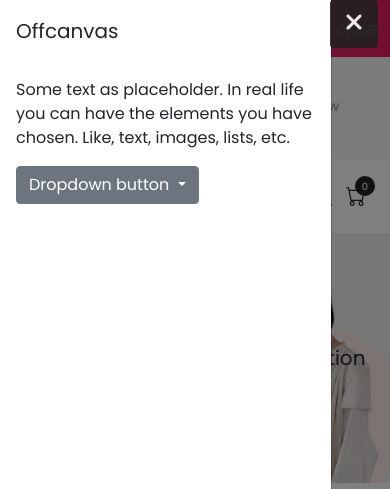
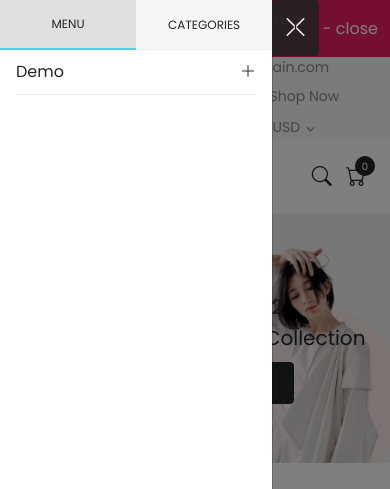
Before and after one commit to mihq2011/bootstrap-5-template, a plain HTML site: page index.html in a window 390 px wide. Both pictures are taken after a click on the button 81 px from the left and 196 px from the top of the page. Shown: the top 489 px of the page. Drawn offline with nearby package versions, Linux system fonts and the light colour scheme.

Commit message:
nested menu update

```diff
--- a/css/reset.css
+++ b/css/reset.css
@@ -63,3 +63,7 @@ a {
 	text-decoration: none !important;
 	color: inherit !important;
 }
+
+ul {
+	padding-left: 0 !important;
+}
--- a/css/styles.css
+++ b/css/styles.css
@@ -26,6 +26,10 @@
   transition: transform 0.3s ease-in-out !important;
 }
 
+.offcanvas-body {
+  padding: 0rem 1rem 1rem 1rem !important;
+}
+
 
 .btn-close-light {
   box-sizing: content-box;
@@ -45,8 +49,19 @@
 .btn-close-light i {
   color: #fff;
   font-size: 1.5rem;
+}
 
+.offcanvas-header {
+  padding: 0 !important;
 }
+
+/* CUSTOMED CLASSES */
+.d-center {
+  justify-content: center;
+  display: flex;
+  align-items: center;
+}
+
 
 /* CSS */
 
@@ -82,9 +97,9 @@
   font-size: 14px;
 }
 
+/* HEADER */
 .header-top .row.justify-content-between {
   font-size: 14px;
-  padding: 10px 0px;
   background-color: var(--light-bg);
 }
 
@@ -184,6 +199,43 @@
   right: -9px;
 }
 
+/* MOBILE NAV */
+.mb-nav-title {
+  height: 50px;
+  border-bottom: 1px solid rgba(0, 0, 0, .04);
+  font-size: 12px;
+  font-weight: 500;
+}
+
+.mb-nav-title.active {
+  background-color: rgba(0, 0, 0, .09);
+  border-bottom: 2px solid var(--primary-effect);
+}
+
+.mb-nav-item {
+  position: relative;
+}
+
+.mb-nav-item a {
+  display: flex;
+  justify-content: space-between;
+  align-items: center;
+  min-height: 45px;
+  border-bottom: 1px solid rgba(129,129,129,.2);
+}
+
+
+
+
+
+
+
+
+
+
+
+
+
 #intro {
   background-image: url("/assets/mainpagetopbg.jpeg");
   min-height: 100%;
@@ -213,7 +265,7 @@
 @media only screen and (max-width: 600px) {
 
   .offcanvas-start {
-    width: 85% !important;
+    width: 70% !important;
   }
 
   #intro{
--- a/index.html
+++ b/index.html
@@ -136,30 +136,46 @@
             <div class="offcanvas offcanvas-start" tabindex="-1" id="offcanvasExample"
                 aria-labelledby="offcanvasExampleLabel">
                 <div class="offcanvas-header">
-                    <h5 class="offcanvas-title" id="offcanvasExampleLabel">Offcanvas</h5>
-                    <!-- <button type="button" class="btn-close text-reset" data-bs-dismiss="offcanvas"
-                        aria-label="Close"></button> -->
+
+                    <div class="container ">
+                        <div class="row justify-content-between">
+                            <div class="col-6 text-center mb-nav-title d-center active">
+                                <span>
+                                    MENU
+                                </span>
+                            </div>
+                            <div class="col-6 text-center mb-nav-title d-center ">
+                                <span>
+                                    CATEGORIES
+                                </span>
+                            </div>
+                        </div>
+                    </div>
+
 
                     <button type="button" class="btn-close-light text-reset" data-bs-dismiss="offcanvas"
                         aria-label="Close">
-                        <i class="fas fa-times"></i></button>
+                        <i class="bi bi-x-lg"></i>
                 </div>
                 <div class="offcanvas-body">
-                    <div>
-                        Some text as placeholder. In real life you can have the elements you have chosen. Like, text,
-                        images, lists, etc.
+                    <div class="mb-nav-tab active">
+                        <div class="mb-menu-container">
+                            <ul class="menu-mb-ul">
+                                <li class="mb-nav-item">
+                                    <a href="#">
+                                        <span class="nav-link-txt">
+                                            Demo
+                                        </span>
+                                        <span class="nav-link-icon">
+                                            <i class="bi bi-plus-lg"></i>
+                                        </span>
+                                    </a>
+                                </li>
+                            </ul>
+                        </div>
                     </div>
-                    <div class="dropdown mt-3">
-                        <button class="btn btn-secondary dropdown-toggle" type="button" id="dropdownMenuButton"
-                            data-bs-toggle="dropdown">
-                            Dropdown button
-                        </button>
-                        <ul class="dropdown-menu" aria-labelledby="dropdownMenuButton">
-                            <li><a class="dropdown-item" href="#">Action</a></li>
-                            <li><a class="dropdown-item" href="#">Another action</a></li>
-                            <li><a class="dropdown-item" href="#">Something else here</a></li>
-                        </ul>
-                    </div>
+
+
                 </div>
             </div>
 
```
